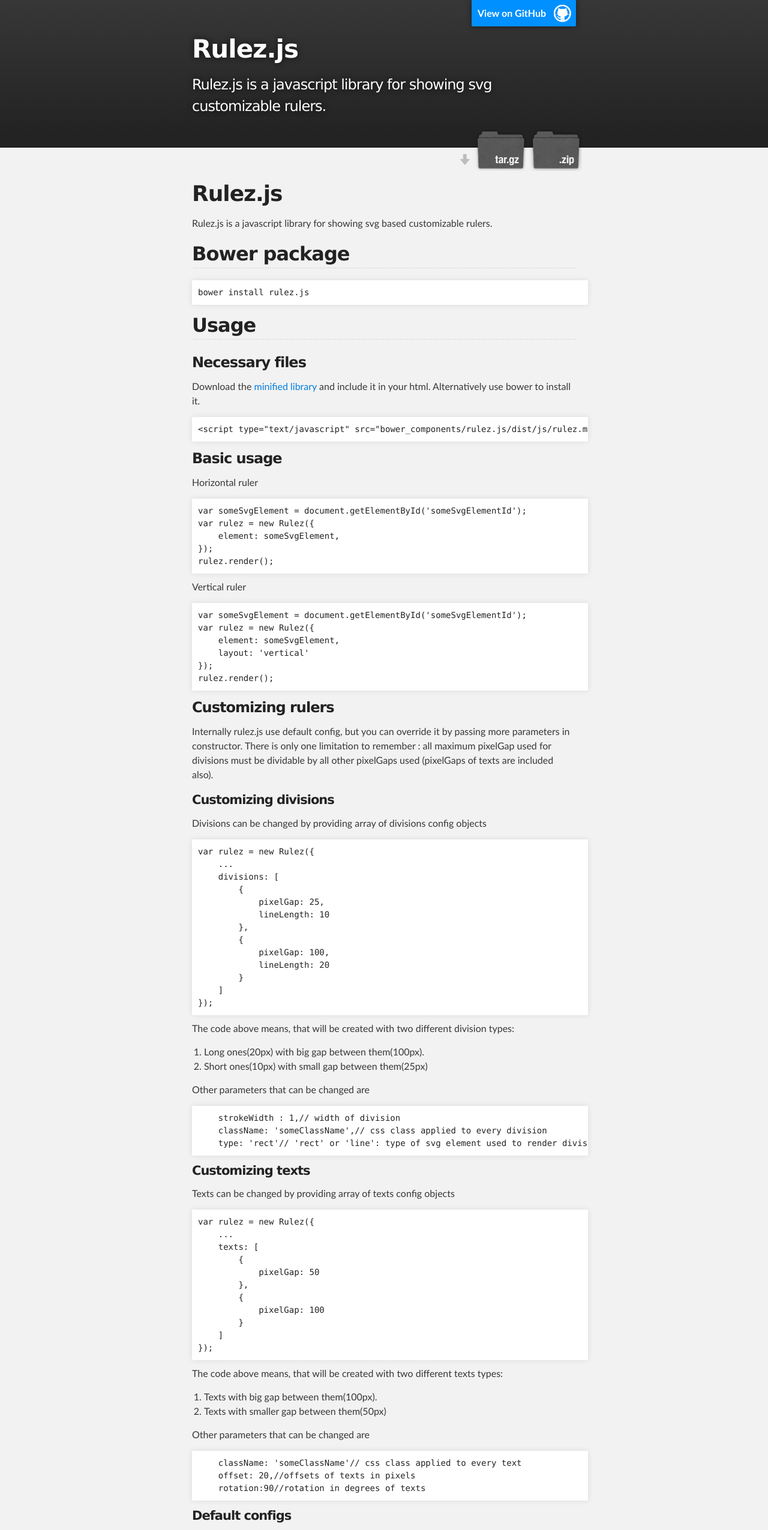
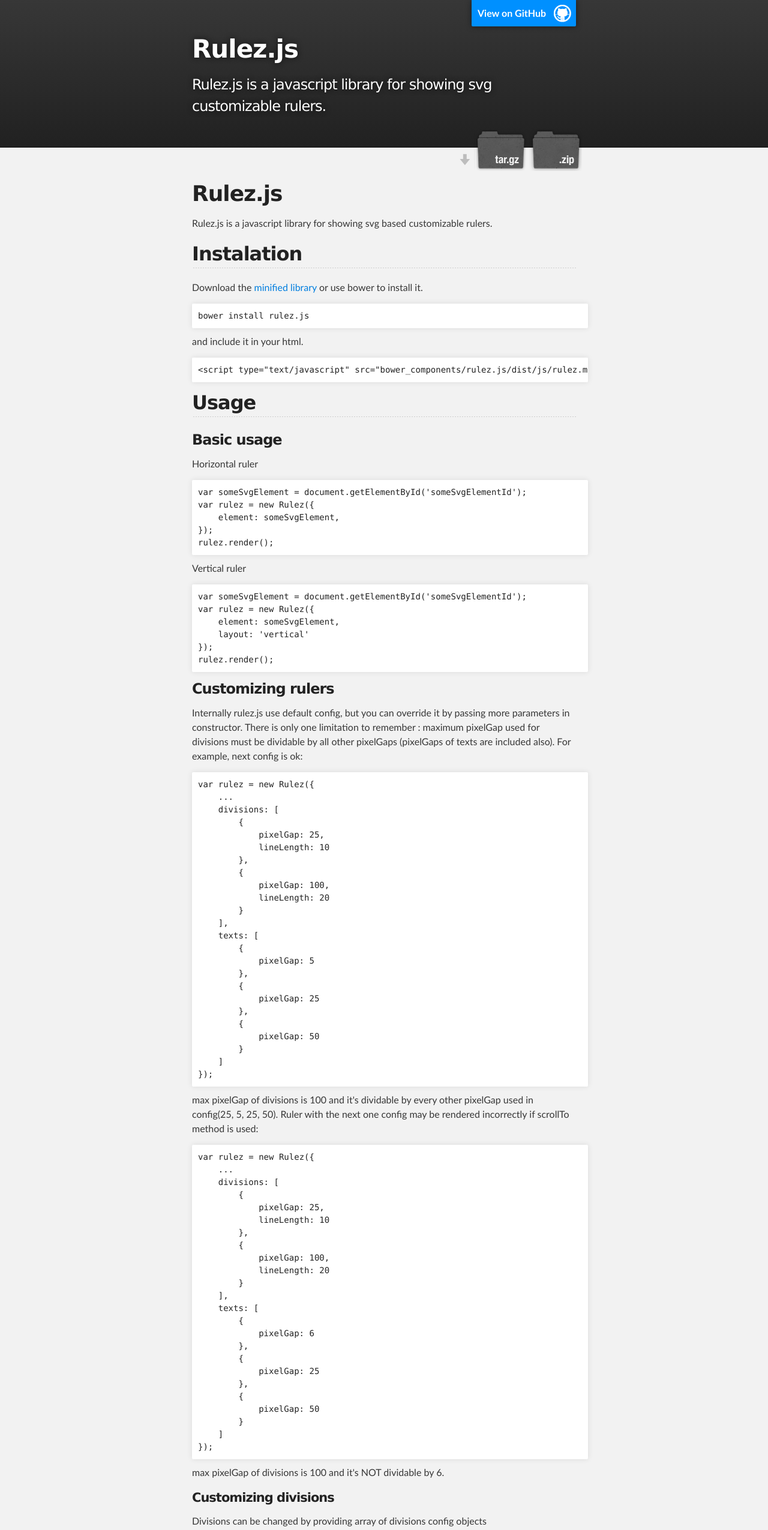
Before and after one commit to ShyykoSerhiy/rulez.js, a plain HTML site: page index.html in a window 1280 px wide. Shown: the top 2550 px of the page at 60% size. Drawn offline with Linux system fonts and the light colour scheme.

```diff
--- a/index.html
+++ b/index.html
@@ -37,19 +37,18 @@
 <p>Rulez.js is a javascript library for showing svg based customizable rulers. </p>
 
 <h2>
-<a id="bower-package" class="anchor" href="#bower-package" aria-hidden="true"><span class="octicon octicon-link"></span></a>Bower package</h2>
+<a id="instalation" class="anchor" href="#instalation" aria-hidden="true"><span class="octicon octicon-link"></span></a>Instalation</h2>
+
+<p>Download the <a href="https://raw.githubusercontent.com/ShyykoSerhiy/rulez.js/master/dist/js/rulez.min.js">minified library</a> or use bower to install it.</p>
 
 <div class="highlight highlight-sh"><pre>bower install rulez.js</pre></div>
 
+<p>and include it in your html.</p>
+
+<div class="highlight highlight-html"><pre>&lt;<span class="pl-ent">script</span> <span class="pl-e">type</span>=<span class="pl-s1"><span class="pl-pds">"</span>text/javascript<span class="pl-pds">"</span></span> <span class="pl-e">src</span>=<span class="pl-s1"><span class="pl-pds">"</span>bower_components/rulez.js/dist/js/rulez.min.js<span class="pl-pds">"</span></span>&gt;&lt;/<span class="pl-ent">script</span>&gt;</pre></div>
+
 <h2>
 <a id="usage" class="anchor" href="#usage" aria-hidden="true"><span class="octicon octicon-link"></span></a>Usage</h2>
-
-<h3>
-<a id="necessary-files" class="anchor" href="#necessary-files" aria-hidden="true"><span class="octicon octicon-link"></span></a>Necessary files</h3>
-
-<p>Download the <a href="https://raw.githubusercontent.com/ShyykoSerhiy/rulez.js/master/dist/js/rulez.min.js">minified library</a> and include it in your html. Alternatively use bower to install it.</p>
-
-<div class="highlight highlight-html"><pre>&lt;<span class="pl-ent">script</span> <span class="pl-e">type</span>=<span class="pl-s1"><span class="pl-pds">"</span>text/javascript<span class="pl-pds">"</span></span> <span class="pl-e">src</span>=<span class="pl-s1"><span class="pl-pds">"</span>bower_components/rulez.js/dist/js/rulez.min.js<span class="pl-pds">"</span></span>&gt;&lt;/<span class="pl-ent">script</span>&gt;</pre></div>
 
 <h3>
 <a id="basic-usage" class="anchor" href="#basic-usage" aria-hidden="true"><span class="octicon octicon-link"></span></a>Basic usage</h3>
@@ -75,8 +74,63 @@
 <a id="customizing-rulers" class="anchor" href="#customizing-rulers" aria-hidden="true"><span class="octicon octicon-link"></span></a>Customizing rulers</h3>
 
 <p>Internally rulez.js use default config, but you can override it by passing more parameters in constructor.
-There is only one limitation to remember : all maximum pixelGap used for divisions must be dividable by all other
-pixelGaps used (pixelGaps of texts are included also).  </p>
+There is only one limitation to remember : maximum pixelGap used for divisions must be dividable by all other
+pixelGaps (pixelGaps of texts are included also). For example, next config is ok:</p>
+
+<div class="highlight highlight-js"><pre><span class="pl-s">var</span> rulez <span class="pl-k">=</span> <span class="pl-k">new</span> <span class="pl-en">Rulez</span>({
+    ...
+    divisions<span class="pl-k">:</span> [
+        {
+            pixelGap<span class="pl-k">:</span> <span class="pl-c1">25</span>,
+            lineLength<span class="pl-k">:</span> <span class="pl-c1">10</span>
+        },
+        {
+            pixelGap<span class="pl-k">:</span> <span class="pl-c1">100</span>,
+            lineLength<span class="pl-k">:</span> <span class="pl-c1">20</span>
+        }
+    ],
+    texts<span class="pl-k">:</span> [
+        {
+            pixelGap<span class="pl-k">:</span> <span class="pl-c1">5</span>
+        },
+        {
+            pixelGap<span class="pl-k">:</span> <span class="pl-c1">25</span>
+        },
+        {
+            pixelGap<span class="pl-k">:</span> <span class="pl-c1">50</span>
+        }
+    ]
+});</pre></div>
+
+<p>max pixelGap of divisions is 100 and it's dividable by every other pixelGap used in config(25, 5, 25, 50).
+Ruler with the next one config may be rendered incorrectly if scrollTo method is used:</p>
+
+<div class="highlight highlight-js"><pre><span class="pl-s">var</span> rulez <span class="pl-k">=</span> <span class="pl-k">new</span> <span class="pl-en">Rulez</span>({
+    ...
+    divisions<span class="pl-k">:</span> [
+        {
+            pixelGap<span class="pl-k">:</span> <span class="pl-c1">25</span>,
+            lineLength<span class="pl-k">:</span> <span class="pl-c1">10</span>
+        },
+        {
+            pixelGap<span class="pl-k">:</span> <span class="pl-c1">100</span>,
+            lineLength<span class="pl-k">:</span> <span class="pl-c1">20</span>
+        }
+    ],
+    texts<span class="pl-k">:</span> [
+        {
+            pixelGap<span class="pl-k">:</span> <span class="pl-c1">6</span>
+        },
+        {
+            pixelGap<span class="pl-k">:</span> <span class="pl-c1">25</span>
+        },
+        {
+            pixelGap<span class="pl-k">:</span> <span class="pl-c1">50</span>
+        }
+    ]
+});</pre></div>
+
+<p>max pixelGap of divisions is 100 and it's NOT dividable by 6.</p>
 
 <h4>
 <a id="customizing-divisions" class="anchor" href="#customizing-divisions" aria-hidden="true"><span class="octicon octicon-link"></span></a>Customizing divisions</h4>
@@ -97,7 +151,7 @@
     ]
 });</pre></div>
 
-<p>The code above means, that will be created with two different division types:</p>
+<p>The code above means that ruler will be created with two different division types:</p>
 
 <ol>
 <li>Long ones(20px) with big gap between them(100px).</li>
@@ -127,7 +181,7 @@
     ]
 });</pre></div>
 
-<p>The code above means, that will be created with two different texts types:</p>
+<p>The code above means that ruler will be created with two different texts types:</p>
 
 <ol>
 <li>Texts with big gap between them(100px).</li>
@@ -159,7 +213,7 @@
 <h3>
 <a id="scrolling-rullers-to-a-specific-position" class="anchor" href="#scrolling-rullers-to-a-specific-position" aria-hidden="true"><span class="octicon octicon-link"></span></a>Scrolling rullers to a specific position</h3>
 
-<p>Every ruller can be scrolled to a speciffig postion using</p>
+<p>Every ruller can be scrolled to a specific position by using</p>
 
 <div class="highlight highlight-js"><pre>ruler.<span class="pl-s3">scrollTo</span>(<span class="pl-k">&lt;</span>left (top <span class="pl-k">for</span> vertical rulers) position <span class="pl-k">in</span> pixels<span class="pl-k">&gt;</span>);
 <span class="pl-c">/* example */</span>
@@ -177,6 +231,16 @@
       </footer>
     </div>
 
+              <script type="text/javascript">
+            var gaJsHost = (("https:" == document.location.protocol) ? "https://ssl." : "http://www.");
+            document.write(unescape("%3Cscript src='" + gaJsHost + "google-analytics.com/ga.js' type='text/javascript'%3E%3C/script%3E"));
+          </script>
+          <script type="text/javascript">
+            try {
+              var pageTracker = _gat._getTracker("UA-59794134-1");
+            pageTracker._trackPageview();
+            } catch(err) {}
+          </script>
 
 
   </body>
```
Also changed, not shown: params.json (+1 -1 lines).
